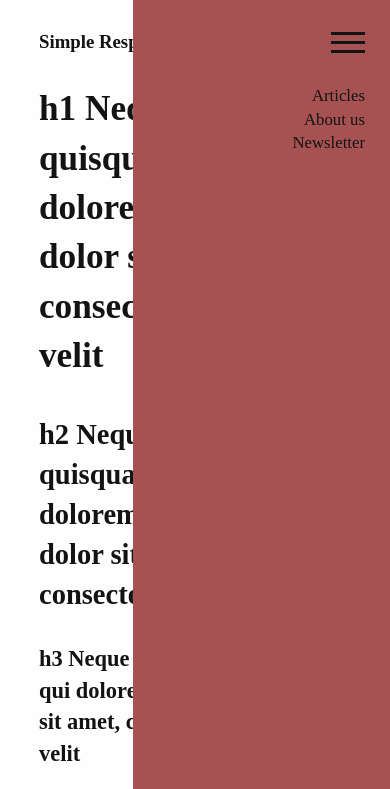
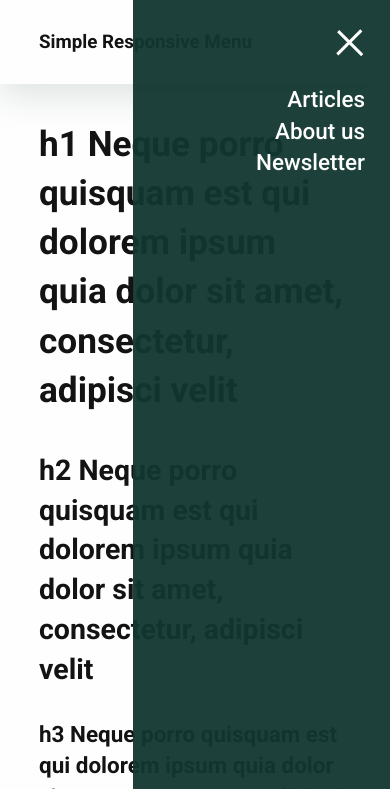
Before and after one commit to afdm/simple-responsive-menu, a plain HTML site: page index.html in a window 390 px wide. Both pictures are taken after a click on the element 348 px from the left and 42 px from the top of the page. Shown: the top 789 px of the page. Drawn offline with Linux system fonts and the light colour scheme.

Commit message:
add some var + color

```diff
--- a/assets/app.js
+++ b/assets/app.js
@@ -1,4 +1,8 @@
 const burger = document.querySelector(".burger")
 const headerMenu = document.querySelector(".header .menu")
 
-burger.addEventListener("click", () => headerMenu.classList.toggle("open"))
+burger.addEventListener("click", () => {
+    headerMenu.classList.toggle("open")
+    burger.classList.toggle("open")
+
+})
--- a/assets/style.css
+++ b/assets/style.css
@@ -5,7 +5,7 @@
 }
 
 :root {
-    --primary : hsl(0, 34%, 49%);
+    --primary : 169deg 53% 14%;
     --dark: #131313;
     --light: #fefefe;
 
@@ -17,10 +17,12 @@
     --font-size-large : 1.34em;
     --font-size-xlarge : 1.7em;
     --font-size-xxlarge : 2.1em;
+    --transition-time : 0.3s;
 }
 
 body {
-
+    font-family: 'Roboto', sans-serif;
+    font-weight: 400;
     /* 375 x 812 the font size wil be ~ 16.125px*/
     font-size: min(4.3vw, 18px);
 
@@ -28,6 +30,7 @@ body {
     background: var(--light);
 
     line-height: 1.4;
+
 }
 
 h1 {
@@ -78,7 +81,11 @@ a:hover {
 .brand-name {
     font-size: var(--font-size-medium);
     text-decoration-line: none;
-    font-weight: 600;
+    font-weight: 700;
+}
+
+.header {
+    box-shadow : 0 10px 38px hsl(var(--primary) / 15%);
 }
 
 .menu {
@@ -86,9 +93,9 @@ a:hover {
 }
 
 .header .menu {
-    padding-top: var(--header-container-height);
 
     text-align: right;
+    padding-top: var(--header-container-height);
     padding-right: var(--header-menu-right-margin);
 
     position: fixed;
@@ -98,18 +105,22 @@ a:hover {
     height: 100%;
     width: 66vw;
 
-    background: var(--primary);
+    background: hsl(var(--primary) / 95%) ;
     transform: translateX(100%);
 }
 
 .header .menu.open {
     transform: translateX(0);
+    transition: var(--transition-time) ease-out;
+
 }
 
 .menu .link {
     text-decoration: none ;
-    font-size: 1em;
     font-weight: 500;
+    font-size: var(--font-size-large);
+
+    color: var(--light);
 }
 
 .menu .link:hover {
@@ -122,6 +133,7 @@ a:hover {
     right: var(--header-menu-right-margin);
 }
 
+
 .burger:hover {
     cursor: pointer;
 }
@@ -132,12 +144,29 @@ a:hover {
     height: .18em;
 }
 
+.burger.open .line {
+    background : var(--light);
+    transition: calc(var(--transition-time) *2) ease-out;
+}
+
 .burger .line:nth-child(2) {
     margin: 6px 0;
 }
 
-main {
-    min-height: 200vh;
+.burger.open .line:nth-child(1) {
+    transform: rotate(45deg) translate(10%, 5%);
+}
+
+.burger.open .line:nth-child(2) {
+    display: none;
+}
+
+.burger.open .line:nth-child(3) {
+   transform: rotate(-45deg) translate(5%, 10%);
+}
+
+.content .container {
+    padding: var(--font-size-xxlarge) 0;
 }
 
 @media screen and (min-width:640px) {
@@ -157,6 +186,11 @@ main {
         gap : 10px;
 
         background: none;
-        transform: none
+        transform: none;
+    }
+
+    .menu .link {
+        font-size: 1em;
+        color: var(--dark);
     }
 }
--- a/index.html
+++ b/index.html
@@ -9,6 +9,10 @@
 
     <link rel="stylesheet" href="/assets/style.css">
     <script src="/assets/app.js" defer></script>
+
+    <link rel="preconnect" href="https://fonts.googleapis.com">
+    <link rel="preconnect" href="https://fonts.gstatic.com" crossorigin>
+    <link href="https://fonts.googleapis.com/css2?family=Roboto:wght@300;400;500;700&display=swap" rel="stylesheet">
 </head>
 
 <body>
```
